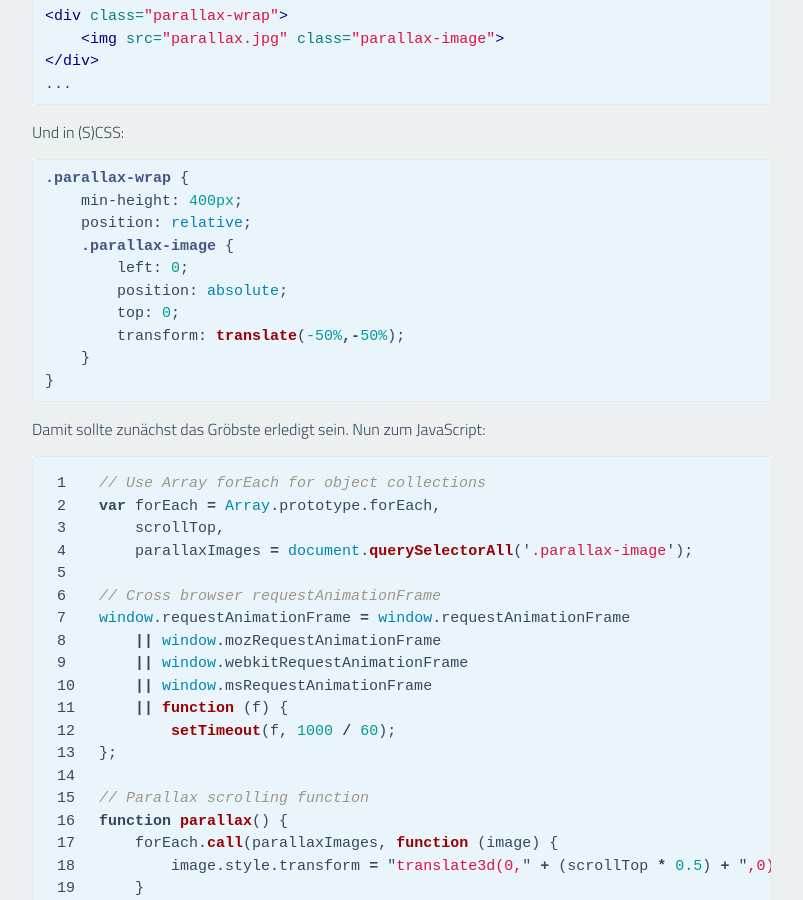
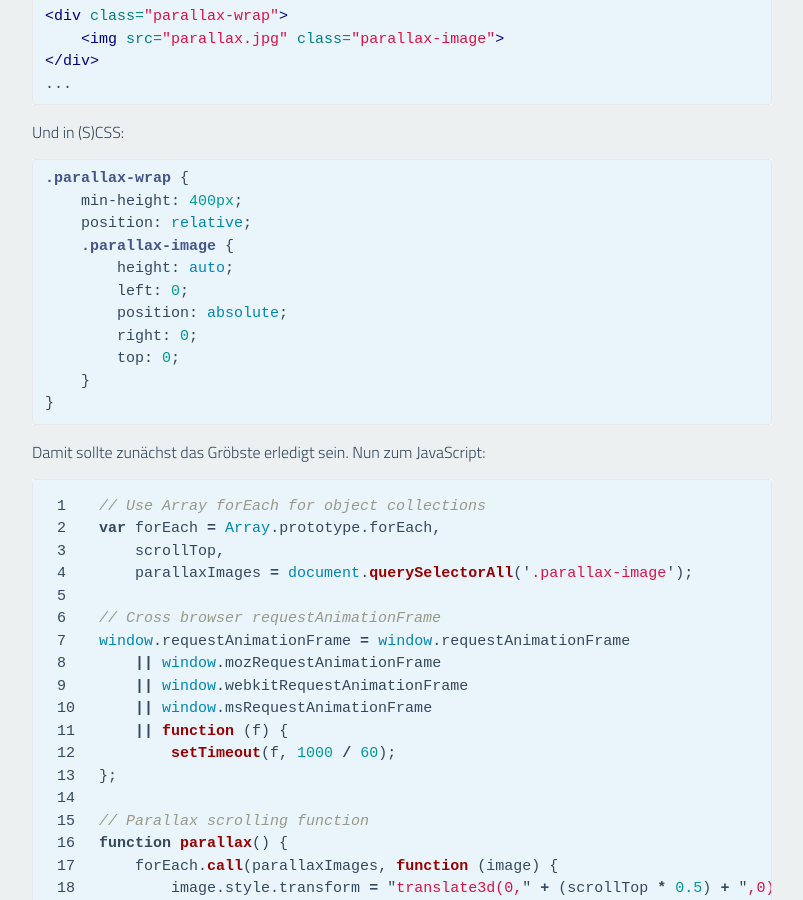
Before and after one commit to entepe85/nilsbutenschoen.de, a Jekyll site: the page built from _posts/2015-08-09-parallax-scrolling-at-60-fps.markdown, in a window 1280 px wide and 900 px high, scrolled down 1819 px. Shown: the whole window, without its empty margins (238-1041 px from the left). Built offline with Jekyll 4.4.1, drawn with Linux system fonts in a browser that asks for light colours; nearby versions of some CDN libraries; comment, search, counter and statistics services are not loaded.

Commit message:
Fix the parallax post again ;)

```diff
--- a/_posts/2015-08-09-parallax-scrolling-at-60-fps.markdown
+++ b/_posts/2015-08-09-parallax-scrolling-at-60-fps.markdown
@@ -50,10 +50,11 @@ Und in (S)CSS:
     min-height: 400px;
     position: relative;
     .parallax-image {
+        height: auto;
         left: 0;
         position: absolute;
+        right: 0;
         top: 0;
-        transform: translate(-50%,-50%);
     }
 }
 {% endhighlight %}
```
